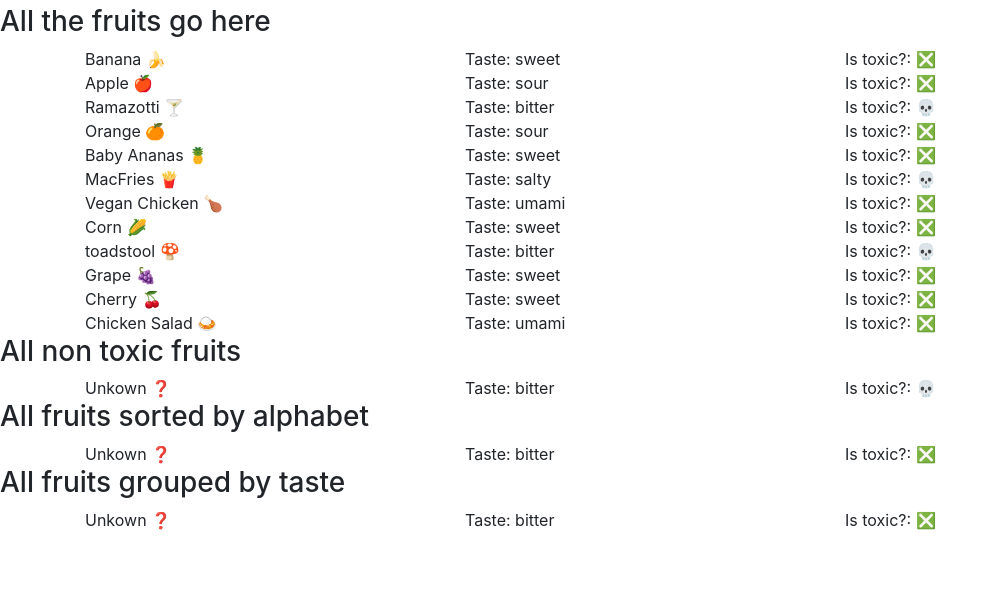
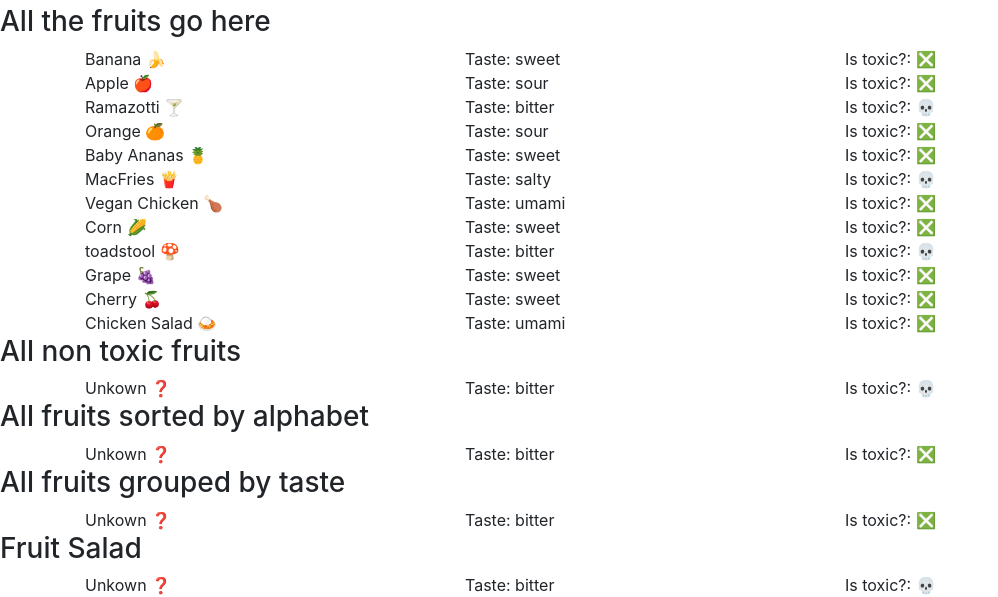
Before and after one commit to AlexAichinger/MHP_GROW_Training, a website built with Parcel: page index.html in a window 1280 px wide. Shown: the part 739-1336 px from the top of the page, without its empty margins (0-998 px from the left). Before the commit the page ends 1271 px from the top, so only its background shows below. Built offline with nearby package versions, Linux system fonts and the light colour scheme.

Commit message:
added index.html changes

```diff
--- a/index.html
+++ b/index.html
@@ -50,6 +50,9 @@
     <h3>All fruits grouped by taste</h3>
     <div id="grouped-by-taste" class="container"></div>
 
+    <h3>Fruit Salad</h3>
+    <div id="fruit-salad" class="container"></div>
+
     <script src="src/index.ts"></script>
 
     <script
```
